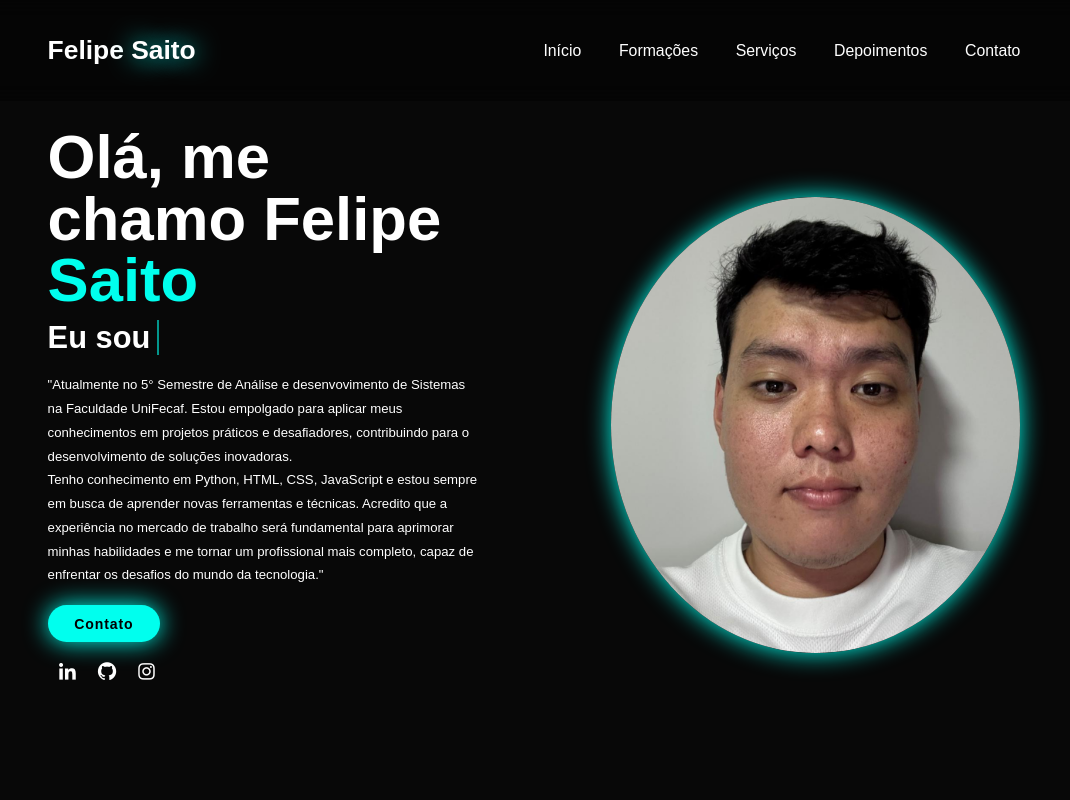
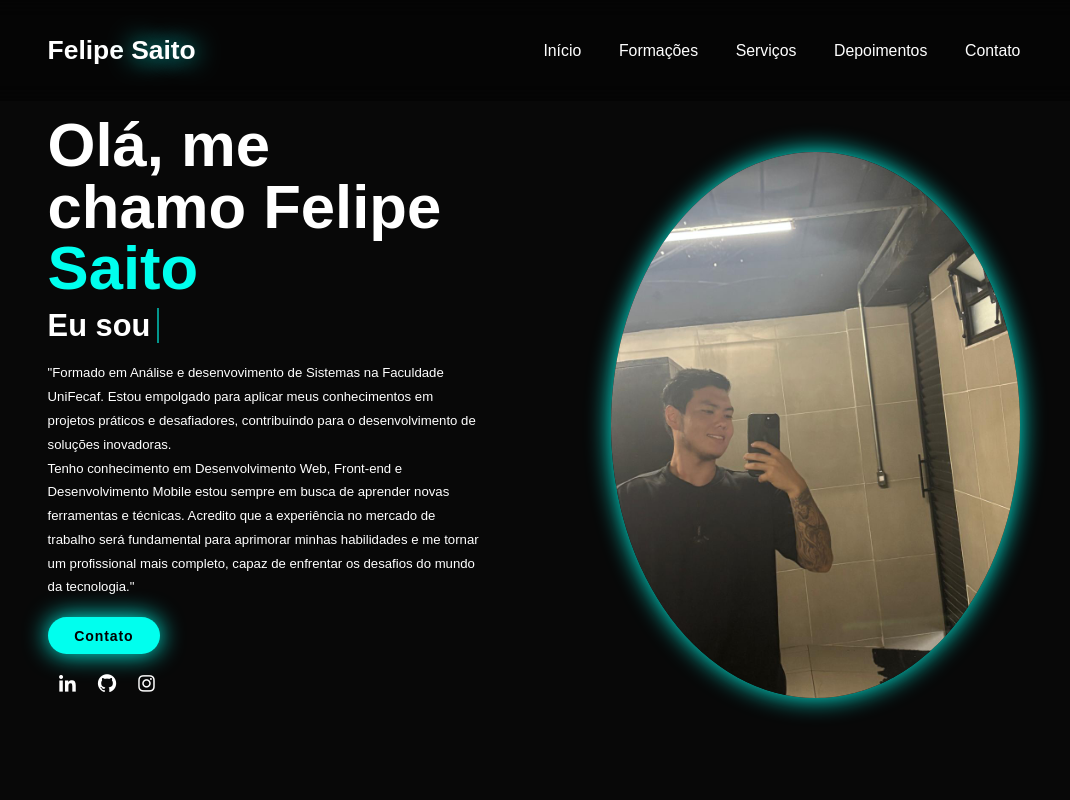
Before and after one commit to FelipeSaito/Portfolio, a plain HTML site: page index.html in a window 1280 px wide. Shown: the top 800 px of the page, without its empty margins (106-1176 px from the left). Drawn offline with nearby package versions, Linux system fonts and the light colour scheme; a script that the page names is missing.

Commit message:
Update Foto

```diff
--- a/index.html
+++ b/index.html
@@ -25,9 +25,9 @@
         <div class="home-content">
             <h1>Olá, me chamo Felipe<span> Saito</span></h1>
             <h3 class="text-animation">Eu sou <span></span></h3>
-            <p>"Atualmente no 5° Semestre de Análise e desenvovimento de Sistemas na Faculdade UniFecaf.
+            <p>"Formado em Análise e desenvovimento de Sistemas na Faculdade UniFecaf.
                 Estou empolgado para aplicar meus conhecimentos em projetos práticos e desafiadores, contribuindo para o desenvolvimento de soluções inovadoras.
-                <P>Tenho conhecimento em Python, HTML, CSS, JavaScript e estou sempre em busca de aprender novas ferramentas e técnicas. Acredito que a experiência no mercado de trabalho será fundamental para aprimorar minhas habilidades e me tornar um profissional mais completo, capaz de enfrentar os desafios do mundo da tecnologia." </p>
+                <P>Tenho conhecimento em Desenvolvimento Web, Front-end e Desenvolvimento Mobile estou sempre em busca de aprender novas ferramentas e técnicas. Acredito que a experiência no mercado de trabalho será fundamental para aprimorar minhas habilidades e me tornar um profissional mais completo, capaz de enfrentar os desafios do mundo da tecnologia." </p>
             <div class="btn-group">
                 <a href="#contato" class="btn">Contato</a>
             </div>
@@ -38,7 +38,7 @@
             </div>
         </div>
         <div class="home-img">
-            <img src="Assets/Minha_Foto.png" alt="Felipe Saito">
+            <img src="Assets/Minha_Foto.jpeg" alt="Felipe Saito">
         </div>
     </section>
 
@@ -58,7 +58,7 @@
                 <div class="timeline-date">2023</div>
                 <div class="timeline-content">
                     <h3>Faculdade</h3>
-                    <p>Frequento a Faculdade UniFecaf localizado no Toboão da Serra, estou cursando o 5° Período de Análise e desenvolvimento de Sistemas.</p>
+                    <p>Graduado em Análise e Desenvolvimento de Sistemas pela Faculdade UniFECAF, localizada em Taboão da Serra.</p>
                 </div>
             </div>
             <div class="timeline-item">
```
Also changed, not shown: Assets/Minha_Foto.jpeg (added), Assets/Minha_Foto.png (deleted).
